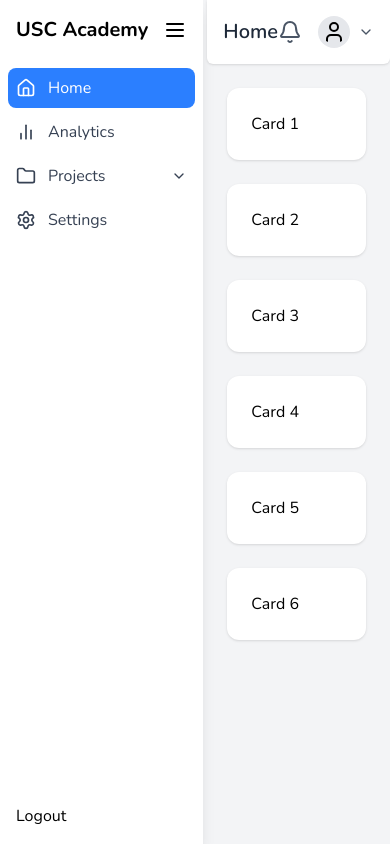
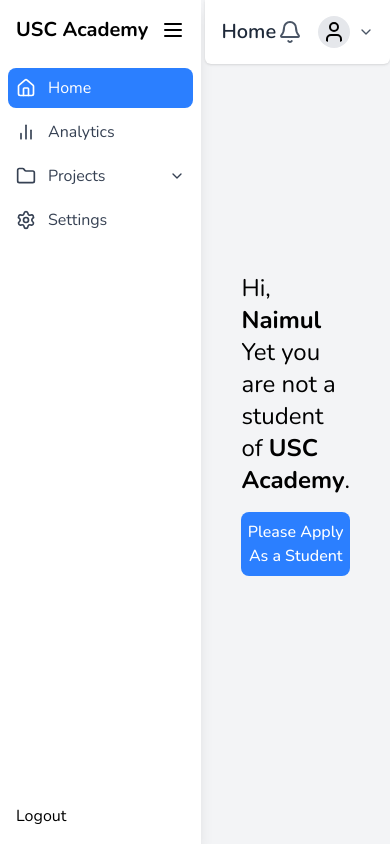
Before and after one commit to naimulislamshakil/School_management_system, a React (Vite) app in the folder Frontend/: page / in a window 390 px wide. Built offline with nearby package versions, Linux system fonts and the light colour scheme.

Commit message:
FR: start main work with dashboard

```diff
--- a/Frontend/index.html
+++ b/Frontend/index.html
@@ -10,7 +10,7 @@
 			href="https://fonts.googleapis.com/css2?family=Nunito:ital,wght@0,200..1000;1,200..1000&display=swap"
 			rel="stylesheet"
 		/>
-		<title>Vite + React</title>
+		<title>DashBoard | USC Academy</title>
 	</head>
 	<body>
 		<div id="root"></div>
--- a/Frontend/package.json
+++ b/Frontend/package.json
@@ -14,6 +14,7 @@
     "lucide-react": "^0.542.0",
     "react": "^19.1.1",
     "react-dom": "^19.1.1",
+    "react-helmet-async": "^2.0.5",
     "react-router-dom": "^7.8.2"
   },
   "devDependencies": {
--- a/Frontend/src/App.jsx
+++ b/Frontend/src/App.jsx
@@ -6,12 +6,16 @@
 import ForgetPassword from './Components/auth/ForgetPassword';
 import ResetPassword from './Components/auth/ResetPassword';
 import ParentRsgister from './Components/auth/ParentRsgister';
+import GeneralDashboard from './Components/Dashboard/GeneralDashboard';
 
 function App() {
 	return (
 		<>
 			<Routes>
-				<Route path="/" element={<Dashboard />} />
+				<Route path="/" element={<Dashboard />}>
+					<Route index element={<GeneralDashboard />} />
+				</Route>
+
 				<Route path="/login" element={<Login />} />
 				<Route path="/register" element={<Register />} />
 				<Route path="/parent-register" element={<ParentRsgister />} />
--- a/Frontend/src/Components/Dashboard/Dashboard.jsx
+++ b/Frontend/src/Components/Dashboard/Dashboard.jsx
@@ -9,6 +9,7 @@
 	Menu,
 	ChevronDown,
 } from 'lucide-react';
+import { Link, Outlet } from 'react-router-dom';
 
 const Dashboard = () => {
 	const [sidebarOpen, setSidebarOpen] = useState(true);
@@ -21,15 +22,19 @@
 	const toggleSubmenu = () => setSubmenuOpen(!submenuOpen);
 
 	const menuItems = [
-		{ icon: <Home className="w-5 h-5" />, label: 'Home' },
-		{ icon: <BarChart2 className="w-5 h-5" />, label: 'Analytics' },
+		{ icon: <Home className="w-5 h-5" />, label: 'Home', path: '/' },
+		{ icon: <BarChart2 className="w-5 h-5" />, label: 'Analytics', path: '/' },
 		{
 			icon: <Folder className="w-5 h-5" />,
 			label: 'Projects',
 			hasSubmenu: true,
 			submenu: ['Project 1', 'Project 2', 'Project 3'],
 		},
-		{ icon: <Settings className="w-5 h-5" />, label: 'Settings' },
+		{
+			icon: <Settings className="w-5 h-5" />,
+			label: 'Settings',
+			path: '/setting',
+		},
 	];
 	return (
 		<div className="flex h-screen bg-gray-100">
@@ -49,7 +54,8 @@
 				<nav className="flex-1 p-2 space-y-1">
 					{menuItems.map((item) => (
 						<div key={item.label}>
-							<button
+							<Link
+								to={item.path}
 								onClick={() => {
 									setActiveTab(item.label);
 									if (item.hasSubmenu) toggleSubmenu();
@@ -71,7 +77,7 @@
 										}`}
 									/>
 								)}
-							</button>
+							</Link>
 
 							{/* Submenu */}
 							{item.hasSubmenu && submenuOpen && sidebarOpen && (
@@ -138,16 +144,7 @@
 
 				{/* Page Content */}
 				<main className="flex-1 p-6 overflow-y-auto">
-					<div className="grid grid-cols-1 sm:grid-cols-2 lg:grid-cols-3 xl:grid-cols-4 gap-6">
-						{[1, 2, 3, 4, 5, 6].map((card) => (
-							<div
-								key={card}
-								className="p-6 bg-white rounded-xl shadow hover:shadow-lg transition-shadow hover:bg-blue-50"
-							>
-								Card {card}
-							</div>
-						))}
-					</div>
+					<Outlet />
 				</main>
 			</div>
 		</div>
--- /dev/null
+++ b/Frontend/src/Components/Dashboard/GeneralDashboard.jsx
@@ -0,0 +1,8 @@
+import React from 'react';
+import ApplyForStudent from './StudentDashboard/ApplyForStudent';
+
+const GeneralDashboard = () => {
+	return <ApplyForStudent />;
+};
+
+export default GeneralDashboard;
--- /dev/null
+++ b/Frontend/src/Components/Dashboard/StudentDashboard/ApplyForStudent.jsx
@@ -0,0 +1,20 @@
+import React from 'react';
+
+const ApplyForStudent = () => {
+	return (
+		<div className="min-h-11/12 bg-gray-100 flex items-center justify-center px-4">
+			<div>
+				<h2 className="text-2xl">
+					Hi, <span className="font-bold">Naimul</span> Yet you are not a
+					student of <span className="font-bold">USC Academy</span>.
+				</h2>
+
+				<button className="mt-4 w-full bg-blue-500 text-white py-2 rounded-lg font-medium hover:bg-blue-600 transition-colors cursor-pointer">
+					Please Apply As a Student
+				</button>
+			</div>
+		</div>
+	);
+};
+
+export default ApplyForStudent;
--- a/Frontend/src/Components/auth/Login.jsx
+++ b/Frontend/src/Components/auth/Login.jsx
@@ -1,6 +1,8 @@
 import React from 'react';
+import { setTitle } from '../../CustomHook/Title';
 
 const Login = () => {
+	setTitle('Login');
 	return (
 		<div className="min-h-screen bg-gray-100 flex items-center justify-center px-4">
 			<div className="w-full max-w-md bg-white p-8 rounded-2xl shadow-lg">
--- a/Frontend/src/Components/auth/Register.jsx
+++ b/Frontend/src/Components/auth/Register.jsx
@@ -1,6 +1,8 @@
 import React from 'react';
+import { setTitle } from '../../CustomHook/Title';
 
 const Register = () => {
+	setTitle('Student Register');
 	return (
 		<div className="min-h-screen bg-background flex items-center justify-center px-4 py-20">
 			<div className="w-full max-w-md bg-surface p-8 rounded-2xl shadow-lg">
--- /dev/null
+++ b/Frontend/src/CustomHook/Title.js
@@ -0,0 +1,8 @@
+import { useEffect } from 'react';
+
+export const setTitle = (data) => {
+	// eslint-disable-next-line react-hooks/rules-of-hooks
+	useEffect(() => {
+		document.title = `${data} | USC Academy`;
+	}, []);
+};
```
Also changed, not shown: 1 other file (tests, documents, lock files or other folders).
